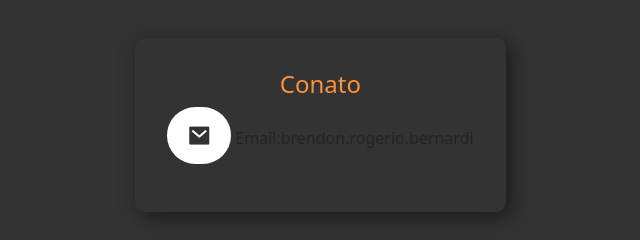
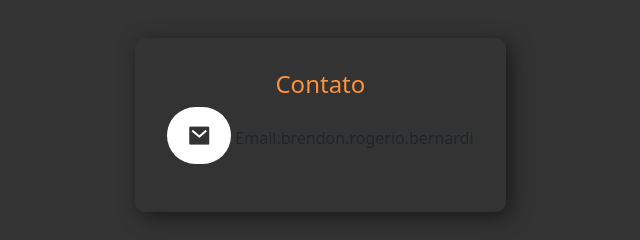
Before and after one commit to Brendon3421/Nexustalk, a plain HTML site: page frontend/index.html in a window 1280 px wide. Shown: the part 1651-1891 px from the top of the page, 5-645 px from the left. Drawn offline with nearby package versions, Linux system fonts and the light colour scheme; a small style sheet from the web is missing.

Commit message:
Atualizar o index.html

```diff
--- a/frontend/index.html
+++ b/frontend/index.html
@@ -89,7 +89,7 @@
     <footer class="container__footer">
         <section class="section__footer">
             <div class="footer__card">
-                <h4>Conato</h4>
+                <h4>Contato</h4>
                 <span class="footer__logo"> <i class="ri-mail-fill"></i></span>
                 <a>Email:brendon.rogerio.bernardi</a>
             </div>
```
